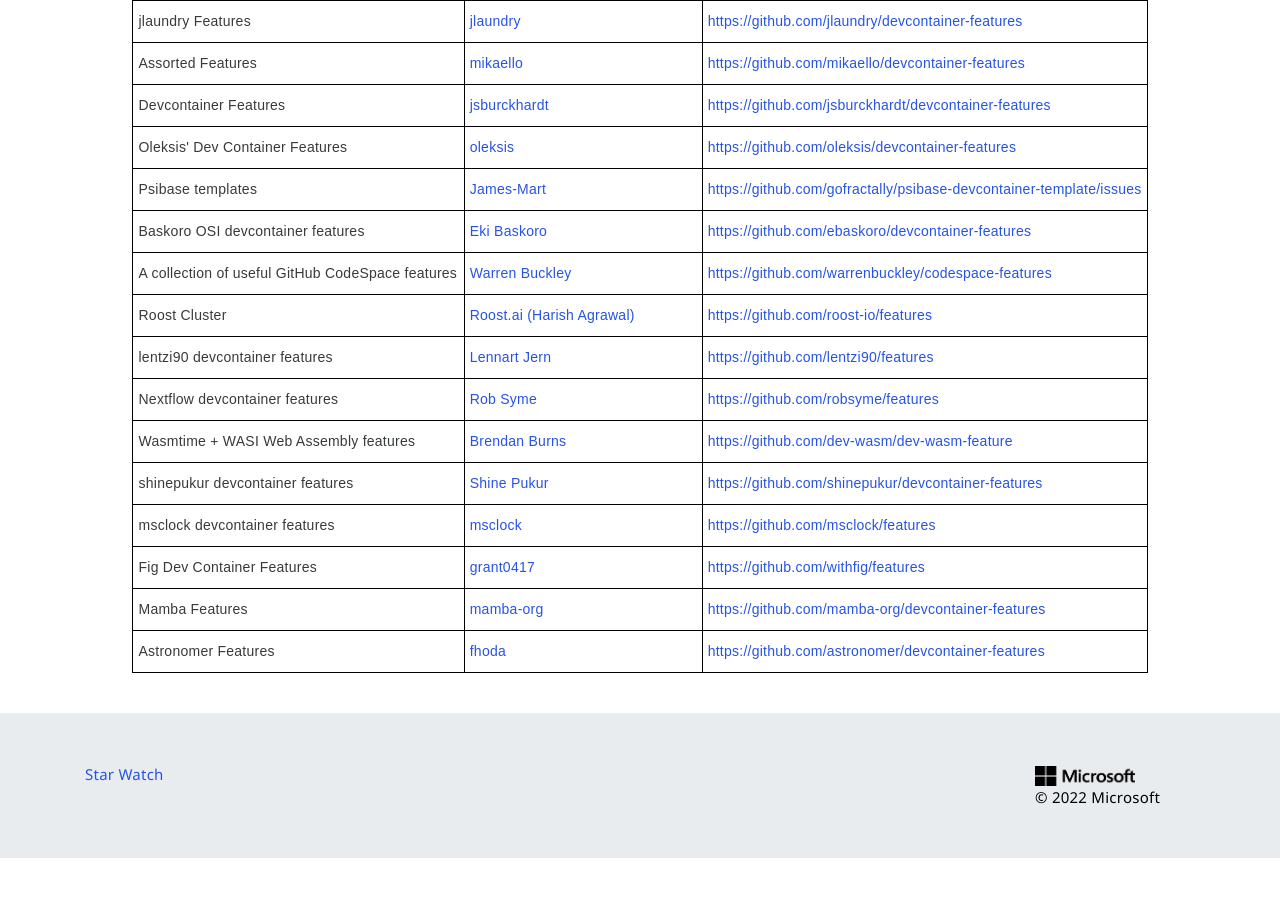
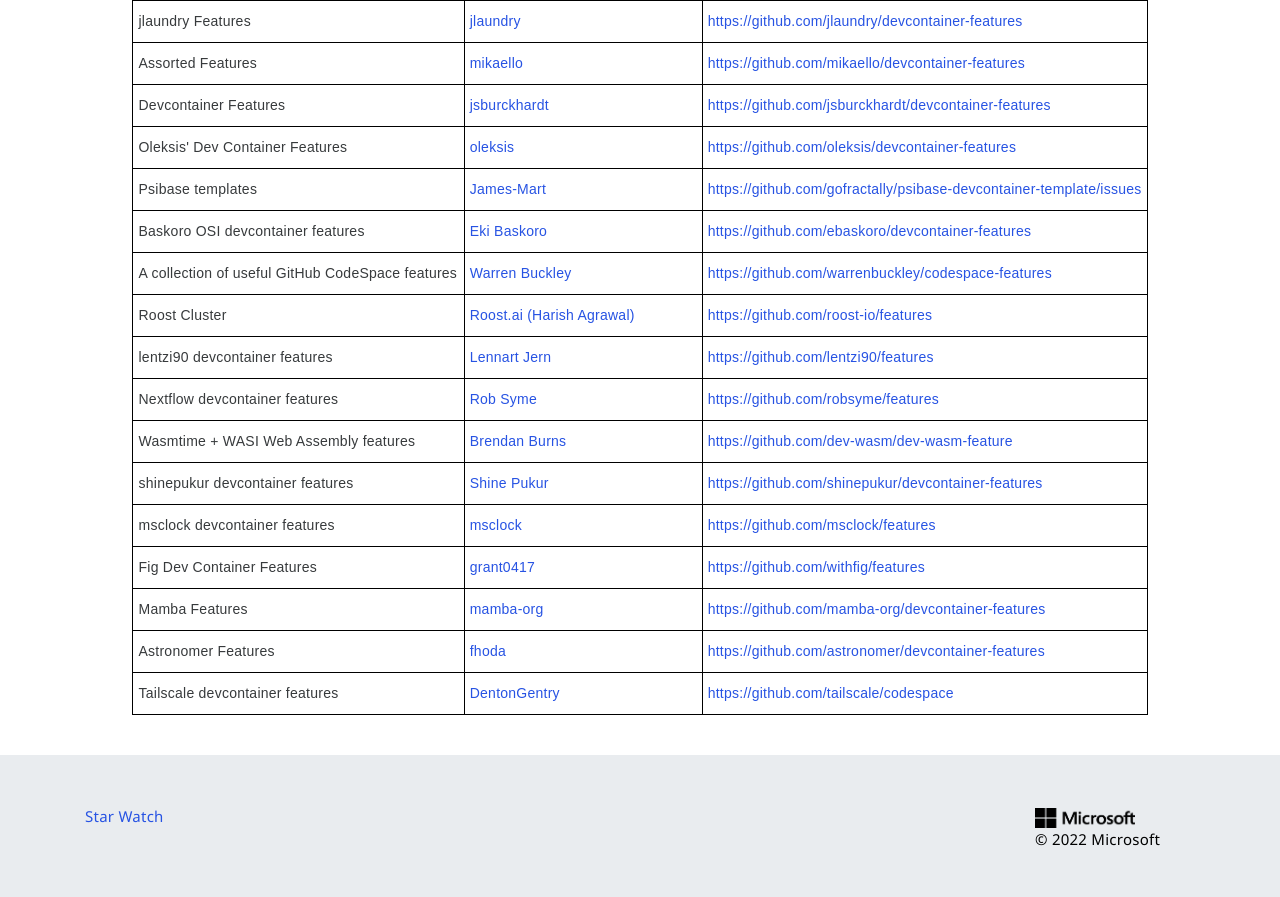
Before and after one commit to devcontainers/devcontainers.github.io, a Jekyll site: the page built from collections.html, in a window 1280 px wide and 900 px high, scrolled down 1552 px. Shown: the top 897 px of the window. Built offline with Jekyll 4.4.1, drawn with Linux system fonts in a browser that asks for light colours; nearby versions of some CDN libraries; comment, search, counter and statistics services are not loaded; before the commit the page ends 2410 px from its top, so only the background shows below that.

Commit message:
Add Tailscale devcontainer feature (#119)

```diff
--- a/_data/collection-index.yml
+++ b/_data/collection-index.yml
@@ -223,3 +223,8 @@
   contact: https://github.com/astronomer/devcontainer-features/issues
   repository: https://github.com/astronomer/devcontainer-features
   ociReference: ghcr.io/astronomer/devcontainer-features
+- name: Tailscale devcontainer features
+  maintainer: DentonGentry
+  contact: https://github.com/tailscale/codespace/issues
+  repository: https://github.com/tailscale/codespace
+  ociReference: ghcr.io/tailscale/codespace/tailscale
```
